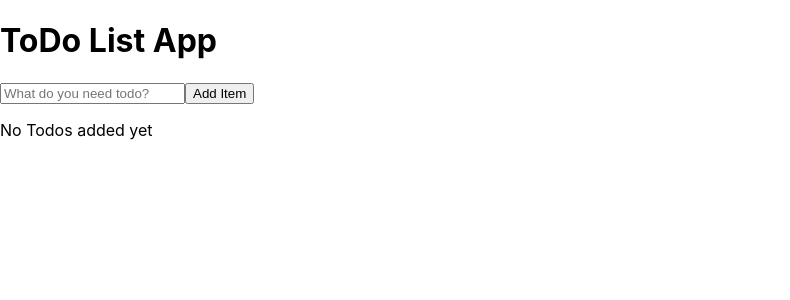
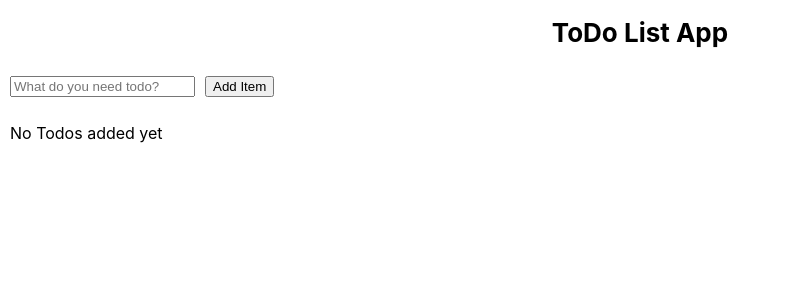
Before and after one commit to wreiner/FHJ-react-todo, a React (Create React App) app in the folder todoapp/: page / in a window 1280 px wide. Shown: the top 300 px of the page, without its empty margins (0-790 px from the left). Built offline with nearby package versions, Linux system fonts and the light colour scheme.

Commit message:
Add basic style

```diff
--- a/todoapp/src/App.css
+++ b/todoapp/src/App.css
@@ -36,3 +36,11 @@
     transform: rotate(360deg);
   }
 }
+
+h1 {
+  display: flex;
+  flex-direction: column;
+  align-items: center;
+  justify-content: center;
+  font-size: calc(10px + 2vmin);
+}
--- a/todoapp/src/components/TodoForm.css
+++ b/todoapp/src/components/TodoForm.css
@@ -0,0 +1,3 @@
+.inputclass {
+    margin: 10px;
+}
--- a/todoapp/src/components/TodoForm.js
+++ b/todoapp/src/components/TodoForm.js
@@ -1,4 +1,5 @@
 import React, { useState, useEffect } from 'react';
+import './TodoForm.css';
 
 function TodoForm({list, listChanger, updateIdx, updateChanger}) {
   const [input, setInput] = useState('');
@@ -31,7 +32,7 @@ function TodoForm({list, listChanger, updateIdx, updateChanger}) {
   return (
     <div>
       <form>
-        <input value={input} onChange={onChangeValue} placeholder='What do you need todo?' />
+        <input value={input} onChange={onChangeValue} placeholder='What do you need todo?' className='inputclass' />
         <button type="button" onClick={onAddItem}>
           {updateIdx !== null ? "Update" : "Add"} Item
         </button>
--- a/todoapp/src/components/TodoList.css
+++ b/todoapp/src/components/TodoList.css
@@ -0,0 +1,25 @@
+ul {
+    list-style-type: none;
+    width: 90%;
+}
+
+span {
+    width: 96%;
+}
+
+li {
+    padding: 10px;
+    background-color: #f2f2f2;
+    display: flex;
+    justify-content: space-between;
+    align-items: center;
+    cursor: pointer;
+}
+
+.emptylist {
+    margin: 10px;
+}
+
+.hoverhand {
+    cursor: pointer;
+}
--- a/todoapp/src/components/TodoList.js
+++ b/todoapp/src/components/TodoList.js
@@ -2,6 +2,7 @@ import { MdDeleteForever } from 'react-icons/md';
 import { MdEdit } from 'react-icons/md';
 import { useState } from 'react';
 import TodoForm from './TodoForm';
+import './TodoList.css';
 
 function TodoList({list, listChanger}) {
 
@@ -41,17 +42,17 @@ function TodoList({list, listChanger}) {
       {
         list?.length > 0
           ? (
-            <ul>
+            <ul className='todo-list'>
             {list.map((item, idx) => (
               <li id={idx} key={idx}>
                 <span onClick={() => onMarkDone(idx)}>{item.done ? <s>{item.todo}</s> : item.todo}</span>
-                <MdEdit onClick={() => onEdit(idx)}/>
-                <MdDeleteForever onClick={() => onDelItem(idx)}/>
+                <MdEdit onClick={() => onEdit(idx)} className='hoverhand'/>
+                <MdDeleteForever onClick={() => onDelItem(idx)} className='hoverhand'/>
               </li>
             ))}
             </ul>
           ) : (
-            <p>No Todos added yet</p>
+            <p className='emptylist'>No Todos added yet</p>
           )
       }
       </>
```
